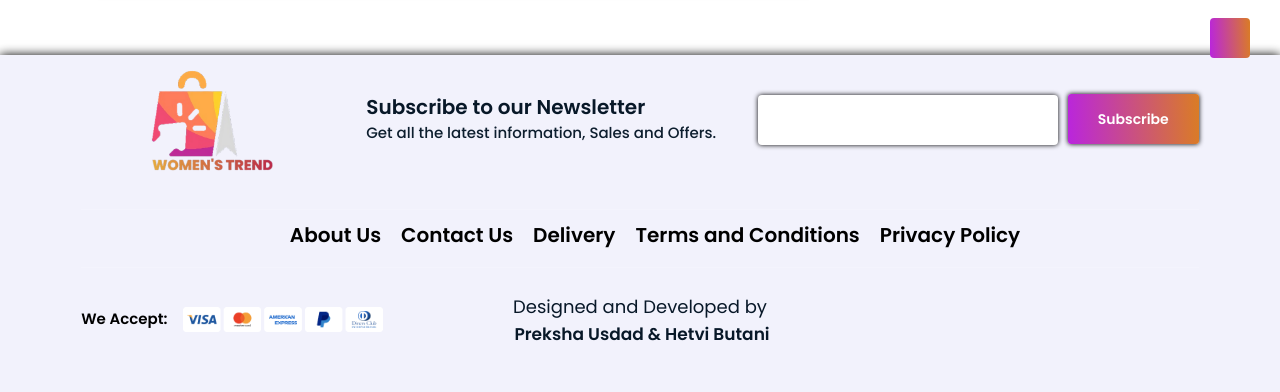
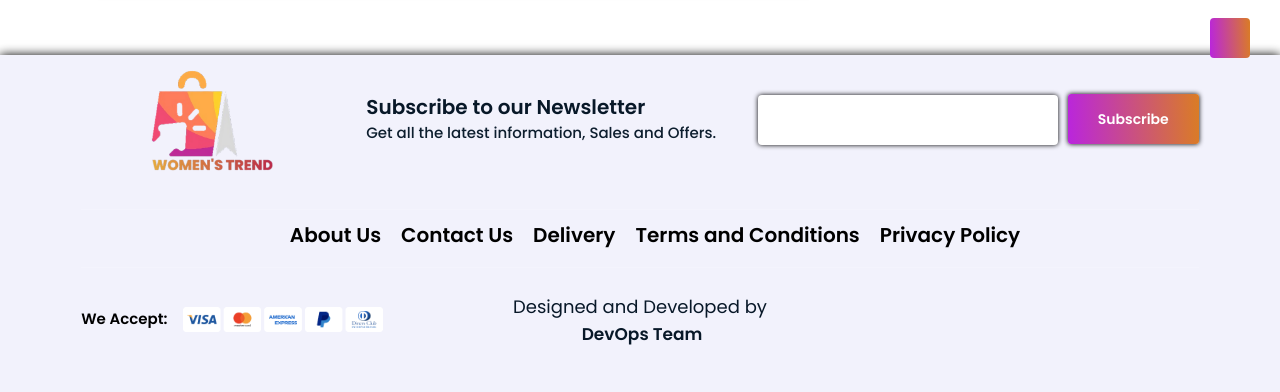
Before and after one commit to TakshilThummar/Django_Ecommerce, a Django app: page /accounts/change-password/ in a window 1280 px wide. Shown: the part 682-1074 px from the top of the page. Run offline with Django 5.2, Linux system fonts and the light colour scheme; a user stored in the database is signed in; data comes from the database, SQL or seed files in the repository; some libraries are stand-ins or nearby versions; some web fonts are replaced.

Commit message:
Django E-commerce

```diff
--- a/templates/home/footer.html
+++ b/templates/home/footer.html
@@ -80,14 +80,14 @@
                     <div class="col-lg-4 col-12">
                         <div class="copyright">
                             <p>
-                                Designed and Developed by<a href="#" rel="nofollow" target="_blank"> Preksha Usdad & Hetvi Butani </a>
+                                Designed and Developed by<a href="#" rel="nofollow" target="_blank"> DevOps Team </a>
                             </p>
                         </div>
                     </div>
                     {% comment %}
                     <div class="col-lg-4 col-12">
                         <ul class="socila">
-                            <li><span>Follow Me On:</span></li>
+                            <li><span>Follow Us On:</span></li>
                             <li>
                                 <a href="https://www.linkedin.com/in/atulguptag/" rel="nofollow" target="_blank">
                                     <i class="lni lni-linkedin"></i>
```
